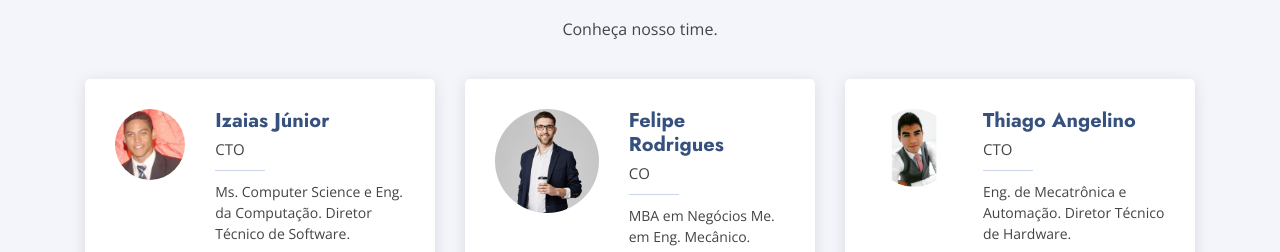
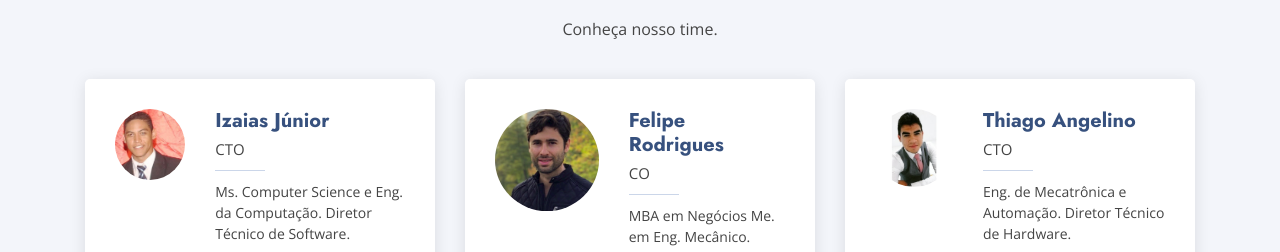
Before and after one commit to thiagoangelino/siteTock, a plain HTML site: page index.html in a window 1280 px wide. Shown: the part 2744-2996 px from the top of the page. Drawn offline with nearby package versions, Linux system fonts and the light colour scheme.

Commit message:
foto do felipe

```diff
--- a/index.html
+++ b/index.html
@@ -297,7 +297,7 @@
 
           <div class="col-lg-4 mt-2">
             <div class="member d-flex align-items-start" data-aos="zoom-in" data-aos-delay="300">
-              <div class="pic"><img src="assets/img/team/team-3.jpg" class="img-fluid" alt=""></div>
+              <div class="pic"><img src="assets/img/team/felipe.png" class="img-fluid" alt=""></div>
               <div class="member-info">
                 <h4>Felipe Rodrigues</h4>
                 <span>CO</span>
```
